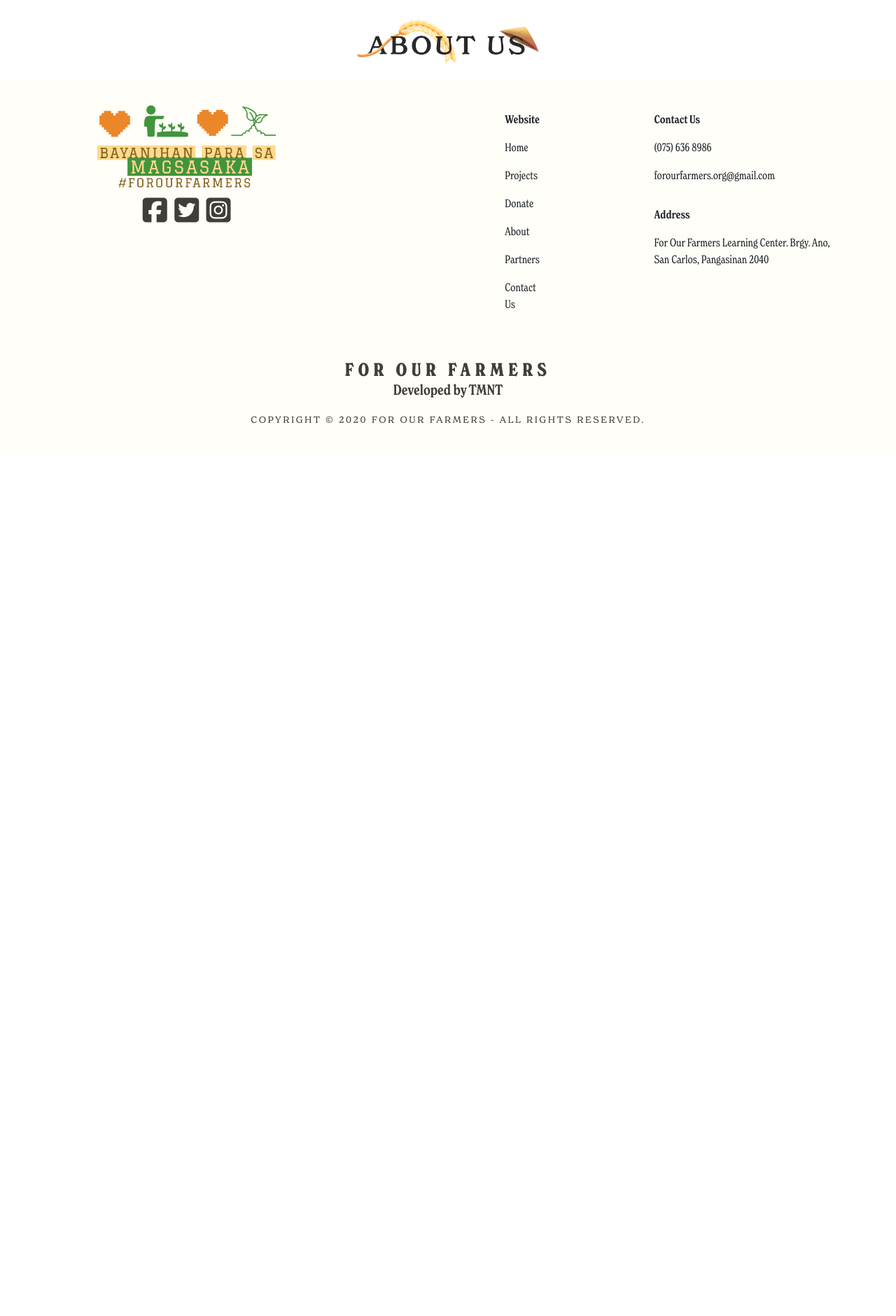
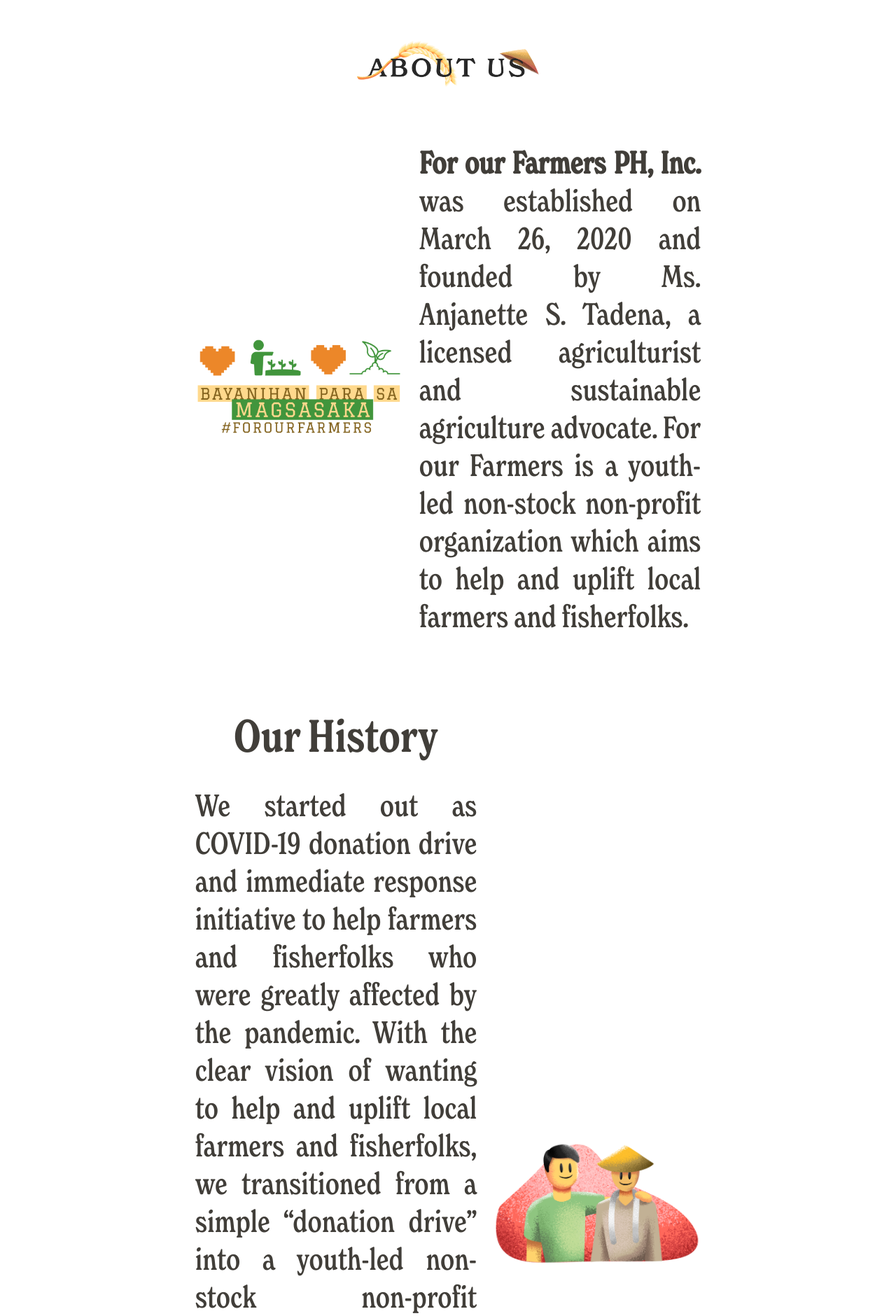
Before and after one commit to karumadesu/TMNT_R15E-Website, a PHP site: page /about.html in a window 1280 px wide. Shown: the part 85-1965 px from the top of the page at 70% size. Before the commit the page ends 690 px from the top, so only its background shows below. Run offline with PHP 8.4, Linux system fonts and the light colour scheme; some libraries are stand-ins or nearby versions.

Commit message:
Updated Page Views and Styles

```diff
--- a/about.html
+++ b/about.html
@@ -47,9 +47,104 @@
         <!-- Navigation Bar End -->
         <!-- Content Start -->
         <div class="container-fluid">
-            <div class="row">
+            <div class="row about-title">
                 <div class="col-12 col-md-8 col-lg-6 col-xl-4 mx-auto">
                     <img class="img-fluid" src="assets/images/about-title.png">
+                </div>
+            </div>
+        </div>
+        <div class="container-fluid">
+            <div class="row align-items-center justify-content-center about-row">
+                <div class="col-8 col-md-3 d-flex align-items-center">
+                    <img class="img-fluid" src="assets/images/logos/FOF-Logo.png">
+                </div>
+                <div class="col-10 col-md-4 text-justify d-flex align-items-center">
+                    <p class="about-description">
+                        <span class="fw-bold">
+                            For our Farmers PH, Inc.
+                        </span>
+                        was established on March 26, 2020 and founded by Ms. Anjanette S. Tadena,
+                        a licensed agriculturist and sustainable agriculture advocate. For our
+                        Farmers is a youth-led non-stock non-profit organization which aims to
+                        help and uplift local farmers and fisherfolks.
+                    </p>
+                </div>
+            </div>
+            <div class="row align-items-center justify-content-center about-row">
+                <div class="col-10 col-md-3 d-md-none">
+                    <img class="img-fluid" src="assets/images/History.png">
+                </div>
+                <div class="col-10 col-md-4 text-justify">
+                    <span class="about-section-header">
+                        Our History
+                    </span>
+                    <p class="about-description">
+                        We started out as COVID-19 donation drive and immediate response initiative
+                        to help farmers and fisherfolks who were greatly affected by the pandemic.
+                        With the clear vision of wanting to help and uplift local farmers and fisherfolks,
+                        we transitioned from a simple “donation drive” into a youth-led non-stock non-profit
+                        organization. Realizing that even before the pandemic, farmers are already the
+                        poorest of the poor in the country, our team is committed in helping and assisting
+                        farmers and fisherfolks through sustainable and inclusive projects.
+                    </p>
+                </div>
+                <div class="col-10 col-md-3 d-none d-md-block">
+                    <img class="img-fluid" src="assets/images/History.png">
+                </div>
+            </div>
+            <div class="row align-items-center justify-content-center about-row">
+                <div class="col-10 col-md-3">
+                    <img class="img-fluid" src="assets/images/philo.png">
+                </div>
+                <div class="col-10 col-md-4 text-justify">
+                    <span class="about-section-header">
+                        Our Why and Philosophy
+                    </span>
+                    <p class="about-description">
+                        <span class="fw-bold d-block text-center">
+                            "We strongly believe that the people who till the land and feed us
+                            should never go hungry."
+                        </span><br>
+                        We believe that we can achieve bigger things through working hand-in-hand
+                        with partner individuals, organizations and businesses. With collaborative
+                        partnerships, we were able to extend our help to more farmers all over the
+                        Philippines.
+                    </p>
+                </div>
+            </div>
+            <div class="row align-items-center justify-content-center mb-3">
+               <span class="team-title text-center">MEET OUR TEAM</span>
+            </div>
+            <div class="row align-items-center justify-content-center mb-5">
+                <div class="col-10 team-card">
+                    <div class="row justify-content-center mt-4 mb-2">
+                        <div class="col-8 d-flex align-items-center">
+                            <img class="img-fluid TeamPics" src="assets/images/team/001.png">
+                        </div>
+                        <div class="col-12 d-flex align-items-center">
+                            <p class="team-info mx-auto">
+                                <span class="team-name">ANJANETTE S. TADENA</span>
+                                <span class="team-role">Founder and Head of Operations - Pangasinan</span>
+                            </p>
+                        </div>
+                    </div>
+                    <div class="row justify-content-center">
+                        <div class="col-11">
+                            <p class="team-description">
+                                Anjanette is a BS Agriculture graduate from the University of the
+                                Philippines Los Baños. She is a licensed agriculturist and she used
+                                to work at the Department of Agriculture before she started “For our
+                                Farmers PH”.  She is also the founder of MYCO PH, a social enterprise
+                                which aims to help farmers have additional sources of income through
+                                the promotion of mushroom production technology. Last March 06, 2020,
+                                she won and secured a 10,000 USD seed funding for her social enterprise
+                                - MYCO PH during the Young Southeast Asian Leaders Initiative Agribusiness
+                                Incubator Workshop held at Pakse, Lao PDR, which was participated by 50
+                                delegates from all over ASEAN. She is also an author of several books
+                                published by Arcler Education Incorporated.
+                            </p>
+                        </div>
+                    </div>
                 </div>
             </div>
         </div>
--- a/assets/styles/about.css
+++ b/assets/styles/about.css
@@ -16,6 +16,16 @@
 @font-face{
     font-family: 'New Spirit Regular';
     src: url("../fonts/NEWSPIRIT-REGULAR.TTF");
+}
+
+@font-face{
+    font-family: 'New Spirit Medium Condensed';
+    src: url("../fonts/NEWSPIRIT-MEDIUMCONDENSED.TTF");
+}
+
+@font-face{
+    font-family: 'New Spirit Light Condensed';
+    src: url("../fonts/NEWSPIRIT-LIGHTCONDENSED.TTF");
 }
 
 body{
@@ -54,6 +64,44 @@
 }
 .navbar-nav > li > a:hover{
     border: 2px solid #959595;
+}
+
+.about-row{
+    margin-bottom: 10vh;
+}
+.about-title{
+    padding-top: 4vh;
+    padding-bottom: 4vh;
+}
+.about-description{
+    font-family: 'New Spirit Medium Condensed';
+    text-align: justify;
+    line-height: normal;
+}
+.about-section-header{
+    font-family: 'New Spirit Semibold Condensed';
+}
+.team-title{
+    font-family: 'New Spirit Semibold Condensed';
+}
+.team-card{
+    border: 3px solid #413E39;
+    border-radius: 25px;
+}
+.team-info{
+    line-height: normal;
+}
+.team-name{
+    font-family: 'New Spirit Semibold Condensed';
+    color: #5A603B;
+}
+.team-role{
+    font-family: 'New Spirit Light Condensed';
+}
+.team-description{
+    font-family: 'New Spirit Regular Condensed';
+    text-align: justify;
+    line-height: normal;
 }
 
 .list-group-item{
@@ -110,6 +158,32 @@
         font-size: 3vw;
         letter-spacing: 0.2vw;
     }
+    .about-description{
+        font-size: 3.4vw;
+        margin-top: 3vh;
+    }
+    .about-section-header{
+        font-size: 5vw;
+        display: block;
+        text-align: center;
+    }
+    .team-title{
+        font-size: 7vw;
+    }
+    .team-name{
+        font-size: 5vw;
+        display: block;
+        text-align: center;
+        margin-top: 2vh;
+    }
+    .team-role{
+        font-size: 3vw;
+        display: block;
+        text-align: center;
+    }
+    .team-description{
+        font-size: 3.6vw;
+    }
 }
 
 @media(min-width:576px){
@@ -162,3 +236,13 @@
         letter-spacing: 0.2vw;
     }
 }
+
+/* .col-12, .col-10, .col-8, .col-4, .col-7{
+    border: 1px solid red;
+}
+p, span{
+    border: 1px solid green;
+}
+.row{
+    border: 1px solid blue;
+} */
```
Also changed, not shown: assets/images/History.png (added), assets/images/logos/FOF-Logo.png, assets/images/philo.png (added), assets/images/team/001.png (added), assets/images/team/002.png (added), assets/images/team/003.png (added), assets/images/team/009.png (added), 5 other files.
